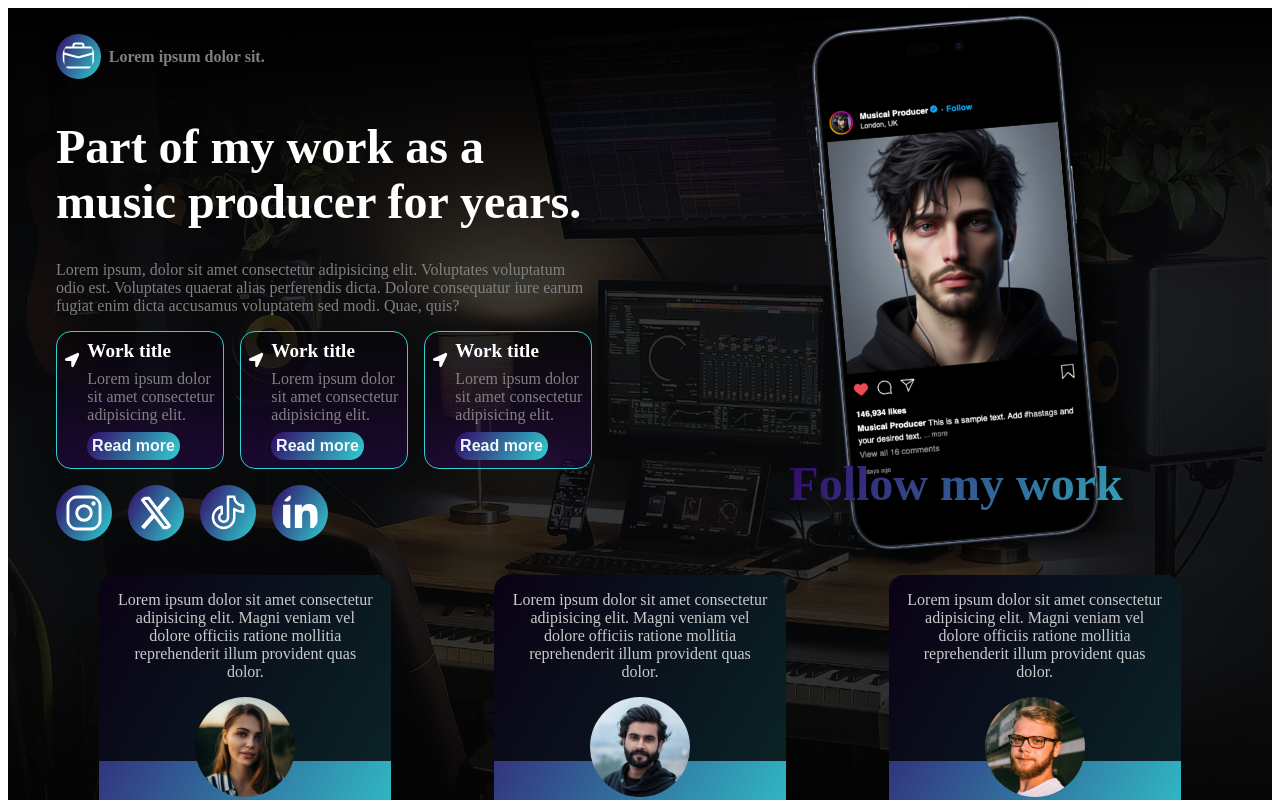
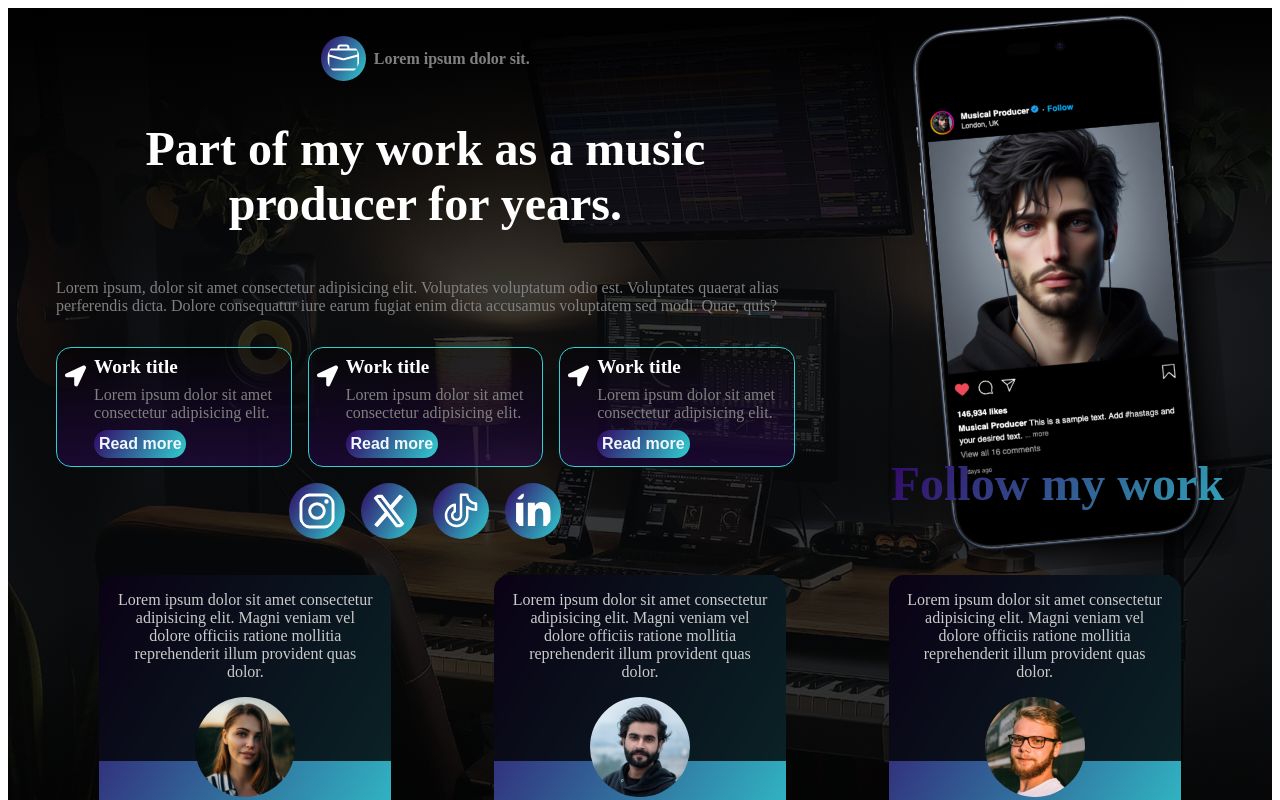
Before and after one commit to yohanmayorga/musicproducer, a Next.js app: page /Work in a window 1280 px wide. Shown: the top 800 px of the page. Built offline with nearby package versions, Linux system fonts and the light colour scheme.

Commit message:
princing page added

```diff
--- a/src/app/page.tsx
+++ b/src/app/page.tsx
@@ -5,6 +5,7 @@ import About from "@/pages/About";
 import Banner from "@/pages/Banner";
 import Experience from "@/pages/Experience";
 import Work from "@/pages/Work";
+import Pricing from "@/pages/Pricing";
 
 export default function Home() {
   return (
@@ -13,6 +14,7 @@ export default function Home() {
       <About />
       <Experience />
       <Work />
+      <Pricing />
     </>
   );
 }
--- a/src/styles/Customers.module.css
+++ b/src/styles/Customers.module.css
@@ -41,4 +41,5 @@
   text-align: center;
   font-weight: bold;
   color: #1e1e1e;
+  padding-bottom: 1rem;
 }
--- /dev/null
+++ b/src/styles/Pricing.module.css
@@ -0,0 +1,35 @@
+.body {
+  min-height: 100vh;
+  width: 100%;
+  display: flex;
+  flex-direction: column;
+  justify-content: center;
+  align-items: center;
+  background: rgb(0, 0, 0);
+  background: linear-gradient(
+    180deg,
+    rgba(0, 0, 0, 1) 0%,
+    rgba(0, 0, 0, 0) 100%
+  );
+}
+
+.background {
+  background: linear-gradient(300deg, #30cfd0, #330867, #000000);
+  background-size: 180% 180%;
+  animation: gradient-animation 18s ease infinite;
+  z-index: -1;
+  min-height: 100vh;
+  width: 100%;
+}
+
+@keyframes gradient-animation {
+  0% {
+    background-position: 0% 50%;
+  }
+  50% {
+    background-position: 100% 50%;
+  }
+  100% {
+    background-position: 0% 50%;
+  }
+}
--- a/src/styles/Work.module.css
+++ b/src/styles/Work.module.css
@@ -29,9 +29,12 @@
 }
 
 .left {
-  width: 50%;
+  width: auto;
   padding-left: 3rem;
   padding-right: 3rem;
+  display: flex;
+  flex-direction: column;
+  align-items: center;
 }
 
 .subtitle {
@@ -56,6 +59,7 @@
 .title {
   font-size: clamp(3rem, 3vw, 25rem);
   color: white;
+  text-align: center;
 }
 
 .cards {
@@ -67,7 +71,7 @@
 }
 
 .right {
-  width: 50%;
+  width: max-content;
   display: flex;
   flex-direction: column;
   align-items: center;
@@ -88,7 +92,7 @@
   background-size: 130% 130%;
   background-clip: text;
   color: transparent;
-
+  white-space: nowrap;
   margin-top: -7rem;
   z-index: 1;
   margin-bottom: 3rem;
```
Also changed, not shown: src/pages/Pricing.tsx (added, +12 -0 lines).
